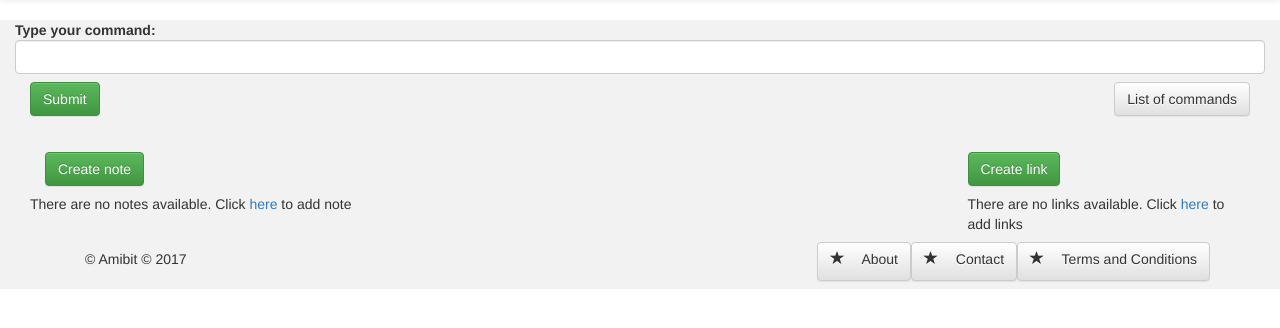
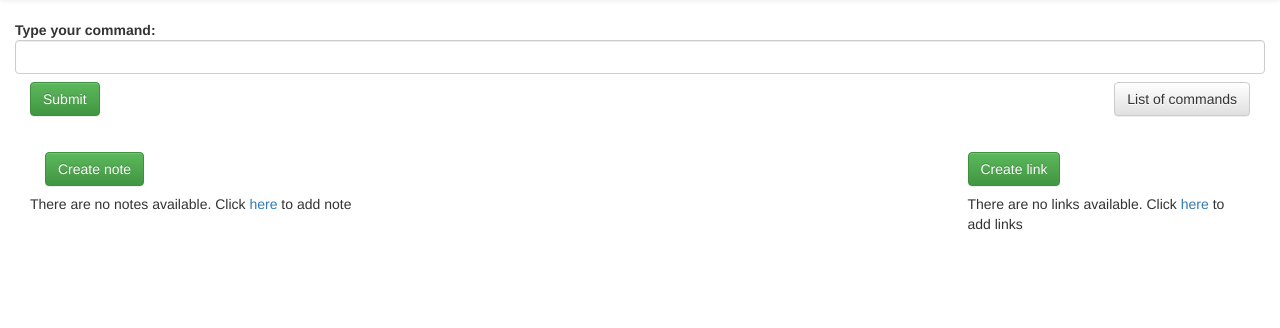
Before and after one commit to GoranAviani/amibit-project, a Django app: page /dashboard/ in a window 1280 px wide. Shown: the part 64-392 px from the top of the page. Run offline with Django 3.2, Linux system fonts and the light colour scheme; the visitor is signed in with stand-in values (Sample User, id 1); data that the repository does not hold is empty; some libraries are stand-ins or nearby versions.

Commit message:
removed footer because ofwrong positioning, removed dashboard background because not full screen

```diff
--- a/linkmanager/templates/base_generic.html
+++ b/linkmanager/templates/base_generic.html
@@ -159,7 +159,7 @@
 
 
 
-
+<!--
 
   <div id = footer class="col-sm-12">
 
@@ -173,7 +173,7 @@
 
    </div>
 
-
+-->
 
 
 
--- a/perasis/static_files/css/main.css
+++ b/perasis/static_files/css/main.css
@@ -80,7 +80,7 @@ margin-top: 20px;
 
 }
 #DashboardBody {
-  background-color: #f2f2f2;
+  background-color: #;
 }
 
 
```
